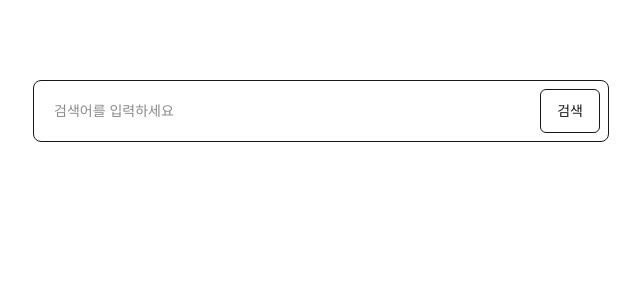
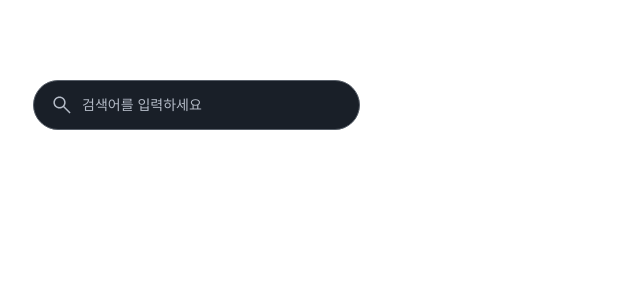
Before and after one commit to mandububsa/Ne-O-rdinary-Hackathon-10th-U-Front, a Next.js app in the folder dsms/: page /search in a window 1280 px wide. Shown: the top 300 px of the page, without its empty margins (223-863 px from the left). Built offline with nearby package versions, Linux system fonts and the light colour scheme; a web font is replaced by a local one.

Commit message:
✨ input 컴포넌트 figma 반영

```diff
--- a/dsms/app/search/_components/SearchInput.tsx
+++ b/dsms/app/search/_components/SearchInput.tsx
@@ -1,9 +1,36 @@
 "use client";
 
 import { FormEvent, useState } from "react";
+import Image from "next/image";
+
+// 디바운싱은 주석 처리. 검색했을 때 추천 검색어 뜨게 하는 게 아니라면
+// const SEARCH_DEBOUNCE_DELAY = 300;
+
+const searchKeyword = (keyword: string) => {
+  console.log("검색어:", keyword);
+};
 
 export default function SearchInput() {
   const [keyword, setKeyword] = useState("");
+  // const [debouncedKeyword, setDebouncedKeyword] = useState("");
+
+  // useEffect(() => {
+  //   const timeoutId = window.setTimeout(() => {
+  //     setDebouncedKeyword(keyword.trim());
+  //   }, SEARCH_DEBOUNCE_DELAY);
+
+  //   return () => {
+  //     window.clearTimeout(timeoutId);
+  //   };
+  // }, [keyword]);
+
+  // useEffect(() => {
+  //   if (!debouncedKeyword) {
+  //     return;
+  //   }
+
+  //   searchKeyword(debouncedKeyword);
+  // }, [debouncedKeyword]);
 
   const handleSubmit = (event: FormEvent<HTMLFormElement>) => {
     event.preventDefault();
@@ -14,26 +41,27 @@ export default function SearchInput() {
       return;
     }
 
-    console.log("검색어:", trimmedKeyword);
+    searchKeyword(trimmedKeyword);
   };
 
   return (
     <form
       onSubmit={handleSubmit}
-      className="flex w-full max-w-xl items-center gap-2 rounded-lg border border-current p-2"
+      className="inline-flex min-h-[42px] w-full max-w-[327px] items-center justify-center gap-2 rounded-[40px] border border-gray-700 bg-gray-900 px-4 py-3"
     >
+      <button
+        type="submit"
+        aria-label="검색"
+        className="inline-flex size-6 shrink-0 items-center justify-center"
+      >
+        <Image src="/search-icon.svg" alt="" width={24} height={24} />
+      </button>
       <input
         value={keyword}
         onChange={(event) => setKeyword(event.target.value)}
         placeholder="검색어를 입력하세요"
-        className="min-h-11 min-w-0 flex-1 px-3 py-2 text-base outline-none sm:text-sm"
+        className="min-w-0 flex-1 bg-transparent text-body leading-typography text-white outline-none placeholder:text-gray-400"
       />
-      <button
-        type="submit"
-        className="inline-flex min-h-11 shrink-0 items-center justify-center rounded-md border border-current px-4 py-2 text-sm font-medium transition"
-      >
-        검색
-      </button>
     </form>
   );
 }
```
Also changed, not shown: dsms/public/search-icon.svg (added).
